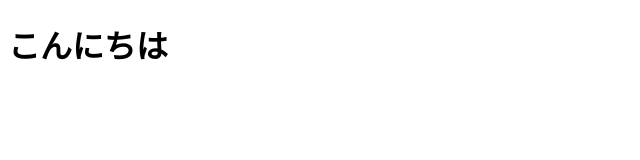
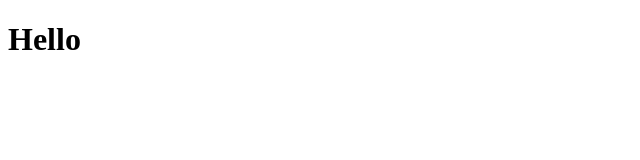
Before and after one commit to chihiro0415/github_flow, a plain HTML site: page index.html in a window 1280 px wide. Shown: the whole page, without its empty margins (0-640 px from the left). Drawn offline with Linux system fonts and the light colour scheme.

Commit message:
fix text

```diff
--- a/index.html
+++ b/index.html
@@ -8,6 +8,6 @@
     <link rel="stylesheet" href="style.css">
 </head>
 <body>
-    <h1>こんにちは</h1>
+    <h1>Hello</h1>
 </body>
 </html>
```
